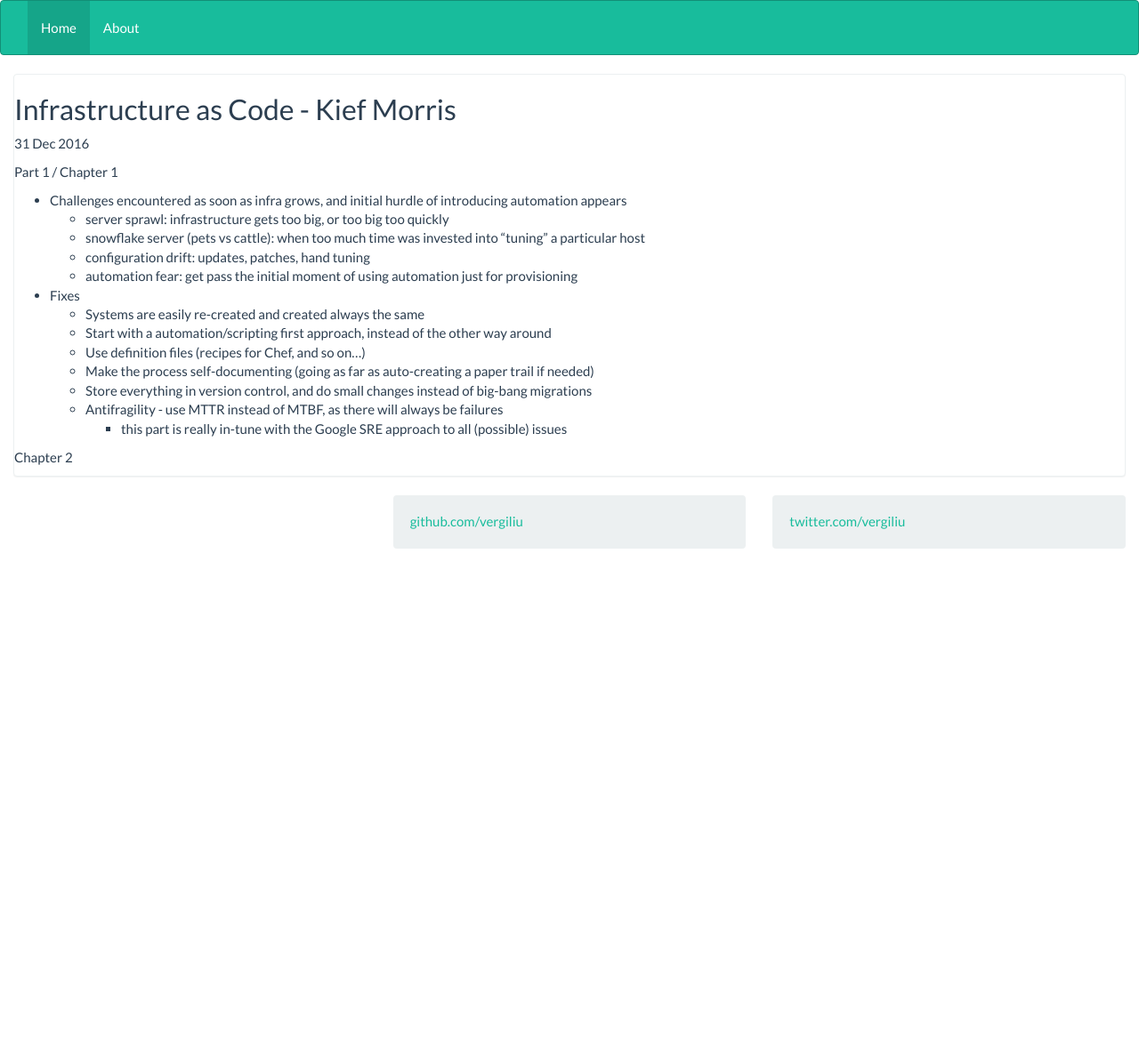
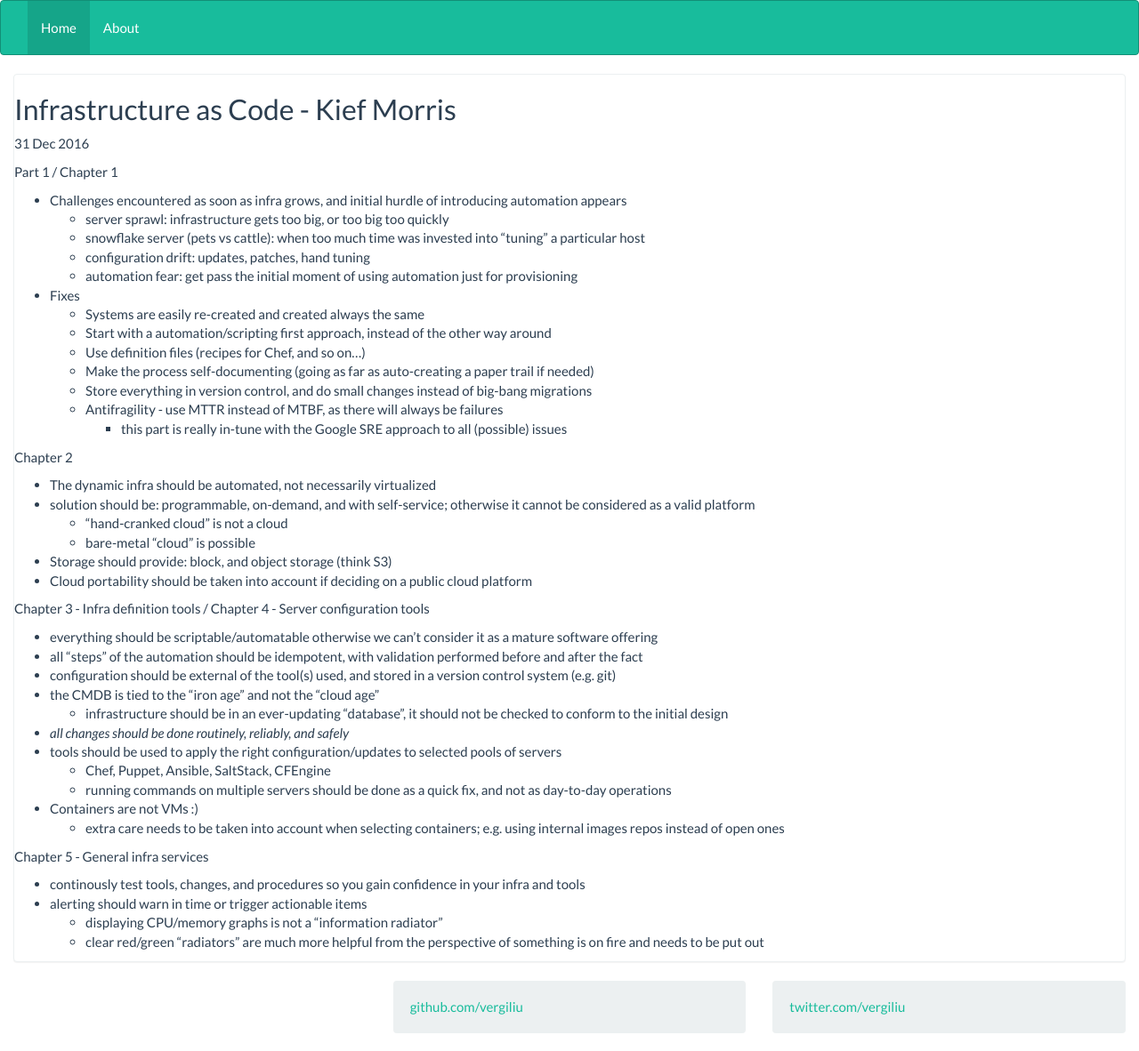
Before and after one commit to vergiliu/vergiliu.github.io, a Jekyll site: the page built from _posts/2016-12-31-iac.md, in a window 1280 px wide. Shown: the whole page at 89% size. Built offline with Jekyll 4.4.1, drawn with Linux system fonts in a browser that asks for light colours; before the commit the page ends 900 px from its top, so only the background shows below that.

Commit message:
updated infra as code; good to great

```diff
--- a/_posts/2016-12-31-iac.md
+++ b/_posts/2016-12-31-iac.md
@@ -24,3 +24,28 @@ Part 1 / Chapter 1
         - this part is really in-tune with the Google SRE approach to all (possible) issues
 
 Chapter 2
+- The dynamic infra should be automated, not necessarily virtualized
+- solution should be: programmable, on-demand, and with self-service; otherwise it cannot be considered as a valid platform
+    - "hand-cranked cloud" is not a cloud
+    - bare-metal "cloud" is possible
+- Storage should provide: block, and object storage (think S3)
+- Cloud portability should be taken into account if deciding on a public cloud platform
+
+Chapter 3 - Infra definition tools / Chapter 4 - Server configuration tools
+- everything should be scriptable/automatable otherwise we can't consider it as a mature software offering
+- all "steps" of the automation should be idempotent, with validation performed before and after the fact
+- configuration should be external of the tool(s) used, and stored in a version control system (e.g. git)
+- the CMDB is tied to the "iron age" and not the "cloud age"
+    - infrastructure should be in an ever-updating "database", it should not be checked to conform to the initial design
+- _all changes should be done routinely, reliably, and safely_
+- tools should be used to apply the right configuration/updates to selected pools of servers
+    - Chef, Puppet, Ansible, SaltStack, CFEngine
+    - running commands on multiple servers should be done as a quick fix, and not as day-to-day operations
+- Containers are not VMs :)
+    - extra care needs to be taken into account when selecting containers; e.g. using internal images repos instead of open ones
+
+Chapter 5 - General infra services
+- continously test tools, changes, and procedures so you gain confidence in your infra and tools
+- alerting should warn in time or trigger actionable items
+    - displaying CPU/memory graphs is not a "information radiator"
+    - clear red/green "radiators" are much more helpful from the perspective of something is on fire and needs to be put out
```
Also changed, not shown: _posts/2016-10-10-good.md (+1 -1 lines).
